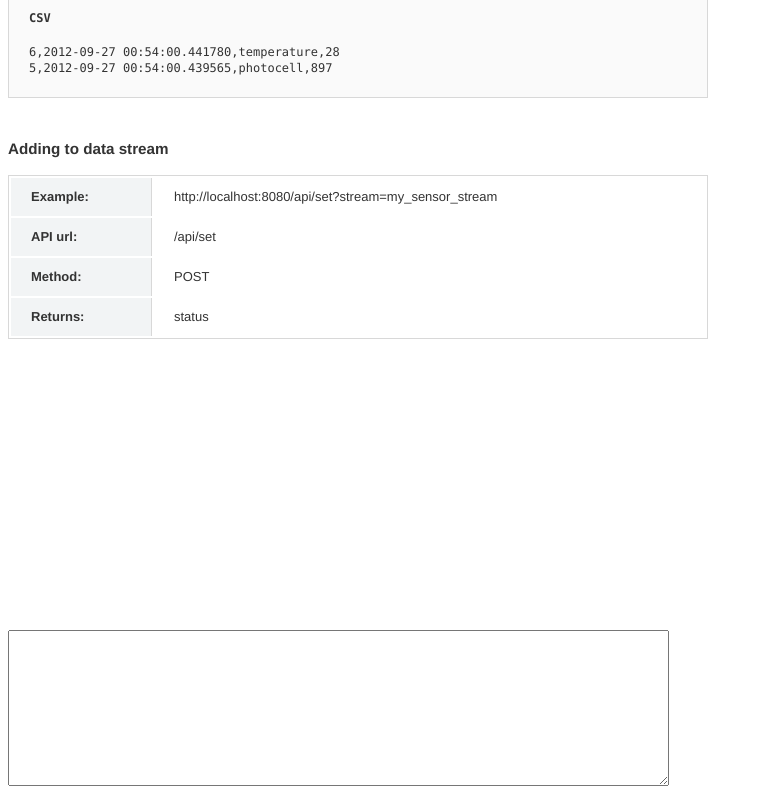
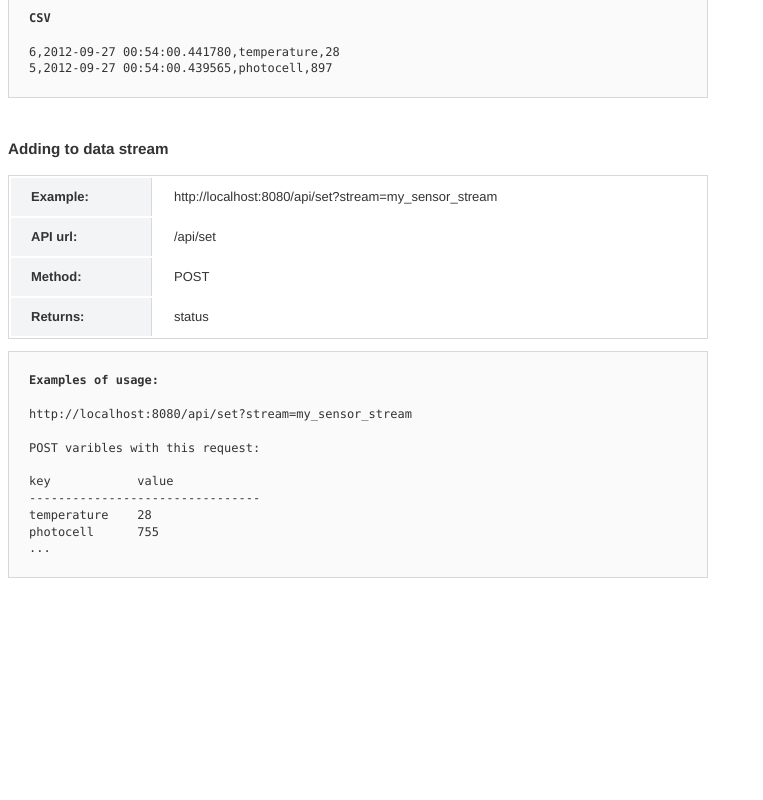
Before and after one commit to mitjafelicijan/nanocloudlogger, a plain HTML site: page src/loggergae/documentation.html in a window 1280 px wide. Shown: the part 1627-2427 px from the top of the page, without its empty margins (0-763 px from the left). After the commit the page ends 2217 px from the top, so only its background shows below. Drawn offline with Linux system fonts and the light colour scheme.

Commit message:
Add Lincese and updated documentation

```diff
--- a/src/loggergae/documentation.html
+++ b/src/loggergae/documentation.html
@@ -201,10 +201,19 @@
 			</tr>
 		</table>
 
+		<pre>
+			<b>Examples of usage:</b>
 
+			http://localhost:8080/api/set?stream=my_sensor_stream
 
-		<br><br><br><br><br><br><br><br><br><br><br><br><br><br><br><br>
-		<textarea rows="10" cols="80"></textarea>
+			POST varibles with this request:
+
+			key&nbsp;&nbsp;&nbsp;&nbsp;&nbsp;&nbsp;&nbsp;&nbsp;&nbsp;&nbsp;&nbsp;&nbsp;value
+			--------------------------------
+			temperature&nbsp;&nbsp;&nbsp;&nbsp;28
+			photocell&nbsp;&nbsp;&nbsp;&nbsp;&nbsp;&nbsp;755
+			...
+		</pre>
 
 	</body>
 
```
Also changed, not shown: LICENSE.txt (added).
